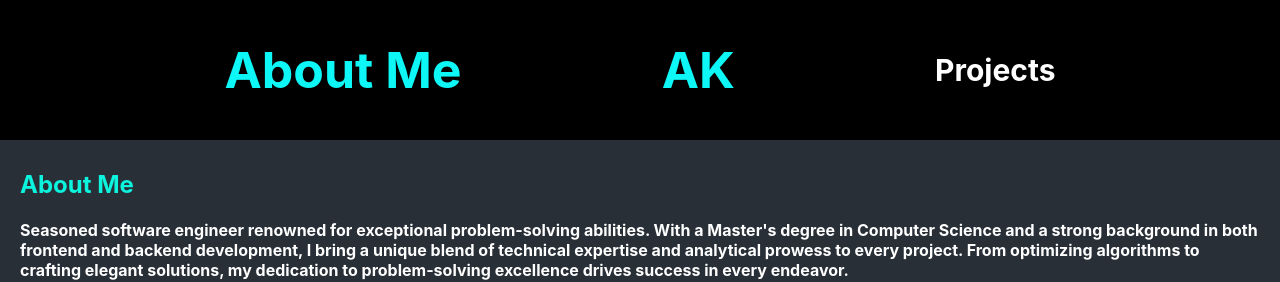
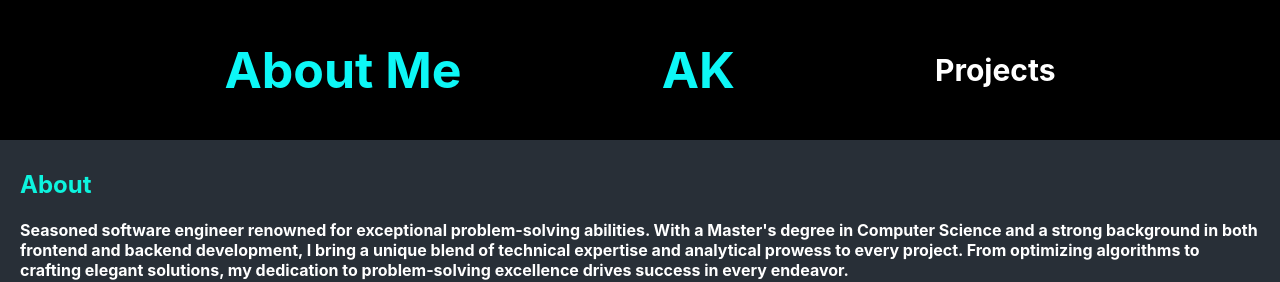
Before and after one commit to ak2697/Portfolio, a React (Create React App) app: page /about in a window 1280 px wide. Shown: the top 282 px of the page. Built offline with nearby package versions, Linux system fonts and the light colour scheme.

Commit message:
Update About.js

```diff
--- a/src/components/About.js
+++ b/src/components/About.js
@@ -63,7 +63,7 @@
     <div className="about-container">
       {/* Short Bio */}
       <div className="bio">
-        <h2 className='heading'>About Me</h2>
+        <h2 className='heading'>About</h2>
         <h4>Seasoned software engineer renowned for exceptional problem-solving abilities. With a Master's degree in Computer Science and a strong background in both frontend and backend development, I bring a unique blend of technical expertise and analytical prowess to every project. From optimizing algorithms to crafting elegant solutions, my dedication to problem-solving excellence drives success in every endeavor.</h4>
       </div>
 
```
